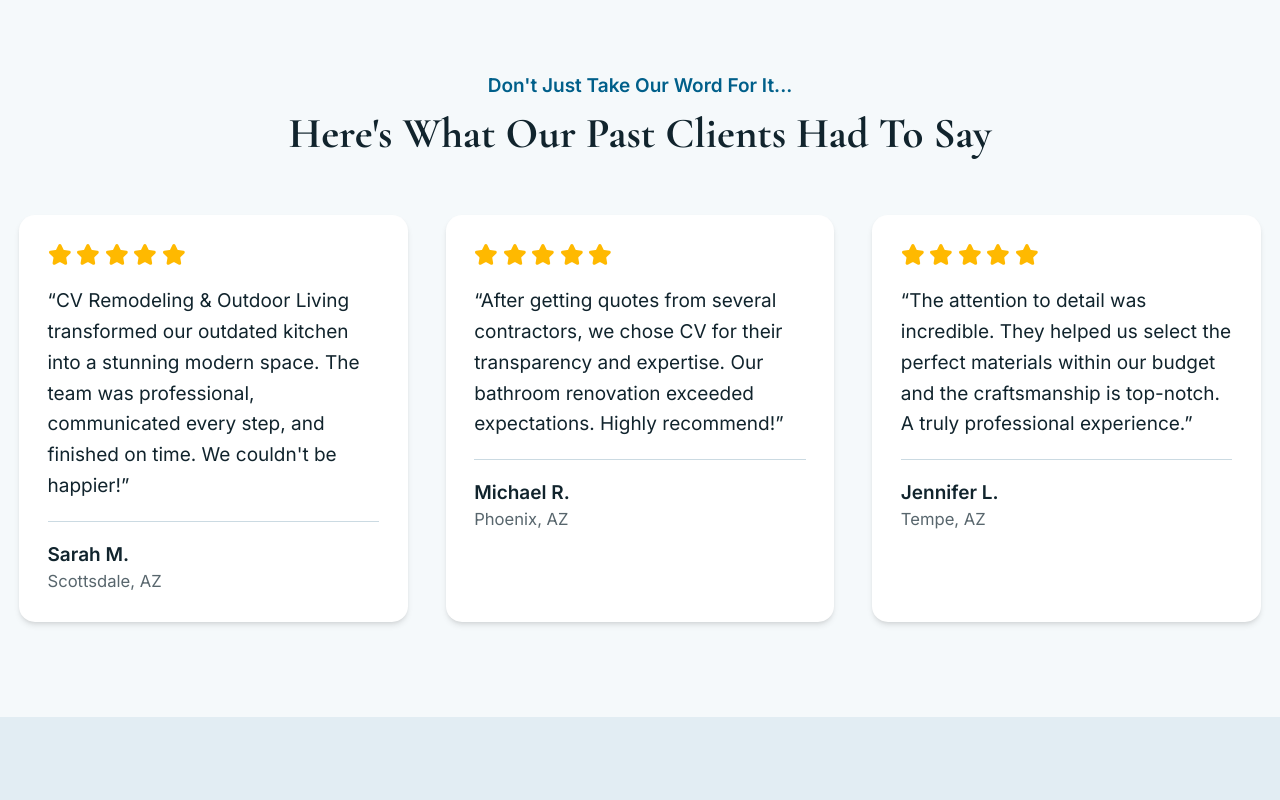
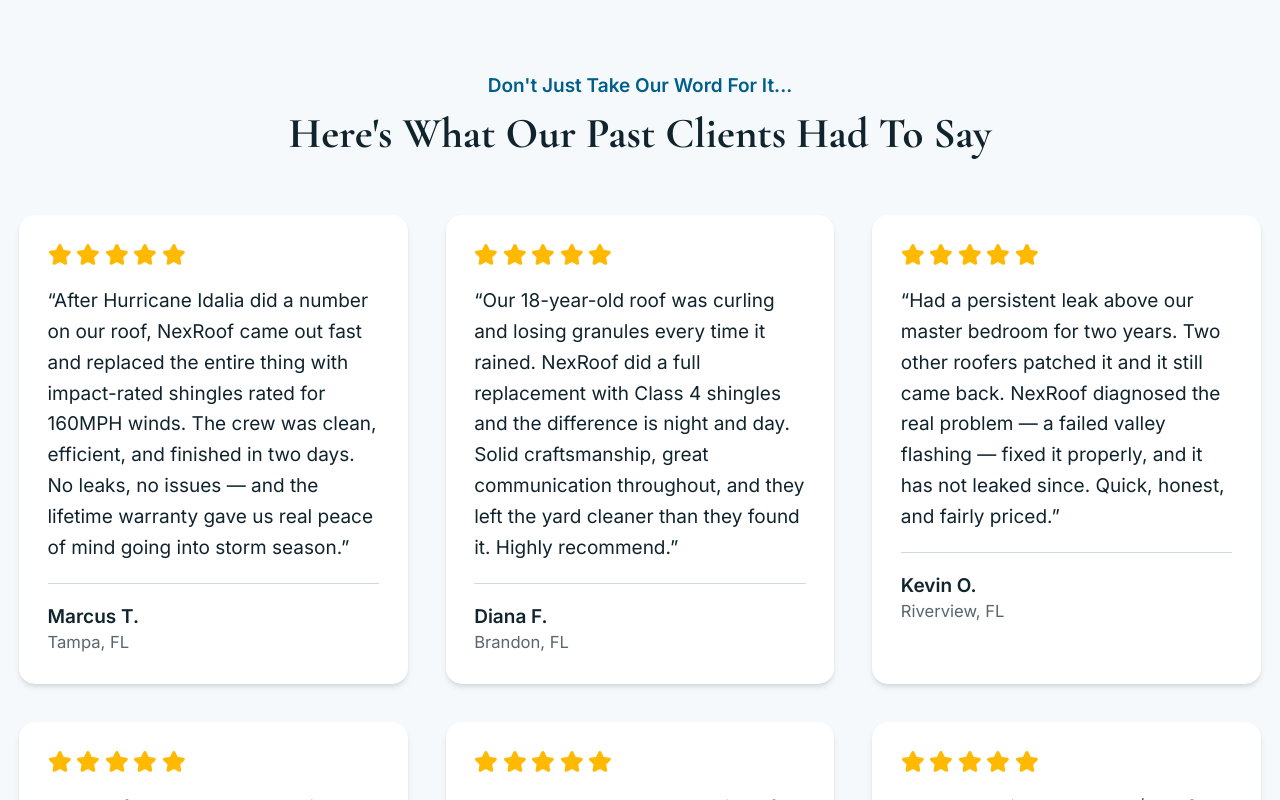
Before and after one commit to Fbet590/NexRoof---Original, a Next.js app: page / in a window 1280 px wide. Shown: the part 2000-2800 px from the top of the page. Built offline with nearby package versions, Linux system fonts and the light colour scheme.

Commit message:
feat: update testimonials with new customer reviews from Florida
Co-authored-by: Fbet590 <271462897+Fbet590@users.noreply.github.com>

```diff
--- a/components/landing/testimonials.tsx
+++ b/components/landing/testimonials.tsx
@@ -2,21 +2,63 @@ import { Star } from "lucide-react"
 
 const testimonials = [
   {
-    name: "Sarah M.",
-    location: "Scottsdale, AZ",
-    text: "CV Remodeling & Outdoor Living transformed our outdated kitchen into a stunning modern space. The team was professional, communicated every step, and finished on time. We couldn't be happier!",
+    name: "Marcus T.",
+    location: "Tampa, FL",
+    text: "After Hurricane Idalia did a number on our roof, NexRoof came out fast and replaced the entire thing with impact-rated shingles rated for 160MPH winds. The crew was clean, efficient, and finished in two days. No leaks, no issues — and the lifetime warranty gave us real peace of mind going into storm season.",
     rating: 5
   },
   {
-    name: "Michael R.",
-    location: "Phoenix, AZ",
-    text: "After getting quotes from several contractors, we chose CV for their transparency and expertise. Our bathroom renovation exceeded expectations. Highly recommend!",
+    name: "Diana F.",
+    location: "Brandon, FL",
+    text: "Our 18-year-old roof was curling and losing granules every time it rained. NexRoof did a full replacement with Class 4 shingles and the difference is night and day. Solid craftsmanship, great communication throughout, and they left the yard cleaner than they found it. Highly recommend.",
     rating: 5
   },
   {
-    name: "Jennifer L.",
-    location: "Tempe, AZ",
-    text: "The attention to detail was incredible. They helped us select the perfect materials within our budget and the craftsmanship is top-notch. A truly professional experience.",
+    name: "Kevin O.",
+    location: "Riverview, FL",
+    text: "Had a persistent leak above our master bedroom for two years. Two other roofers patched it and it still came back. NexRoof diagnosed the real problem — a failed valley flashing — fixed it properly, and it has not leaked since. Quick, honest, and fairly priced.",
+    rating: 5
+  },
+  {
+    name: "Stephanie R.",
+    location: "Clearwater, FL",
+    text: "Full roof replacement done right. They installed hurricane-resistant architectural shingles with a lifetime transferable warranty. The project manager kept us updated daily and the final result looks incredible. Worth every penny.",
+    rating: 5
+  },
+  {
+    name: "James W.",
+    location: "Wesley Chapel, FL",
+    text: "Storm took out a large section of our roof. NexRoof tarped it the same day, worked directly with our insurance adjuster, and had a brand new roof on within a week. Top-tier materials, zero shortcuts. These guys are the real deal.",
+    rating: 5
+  },
+  {
+    name: "Linda C.",
+    location: "St. Petersburg, FL",
+    text: "I was skeptical about the $10K flat-rate offer but everything they promised was delivered. New roof, high-wind-rated shingles, proper underlayment, and a full cleanup. No hidden fees, no upsells. Just a beautiful new roof.",
+    rating: 5
+  },
+  {
+    name: "Tony M.",
+    location: "Lutz, FL",
+    text: "Great experience from start to finish. Our roof was 22 years old and NexRoof replaced it with durable, wind-resistant shingles built for Florida weather. The crew worked hard even in the heat and wrapped up faster than expected.",
+    rating: 4
+  },
+  {
+    name: "Rachel B.",
+    location: "Valrico, FL",
+    text: "Minor repair turned out to be a bigger issue than expected, but NexRoof was upfront about it and gave us options. We went with the full replacement and could not be happier. The new shingles look great and the lifetime durability warranty is a huge bonus.",
+    rating: 5
+  },
+  {
+    name: "Carlos H.",
+    location: "Land O' Lakes, FL",
+    text: "They replaced my aging flat roof section and the two sloped sections in one visit. Professional team, premium materials, and clean work. Our homeowner's insurance even lowered our premium because of the storm-rated shingles they installed.",
+    rating: 5
+  },
+  {
+    name: "Michelle G.",
+    location: "Carrollwood, FL",
+    text: "We had three different roofers tell us three different things. NexRoof came out, gave us a straight answer, and fixed the storm damage the right way using impact-resistant shingles. No runaround, no surprises on the bill. Five stars without hesitation.",
     rating: 5
   }
 ]
```
